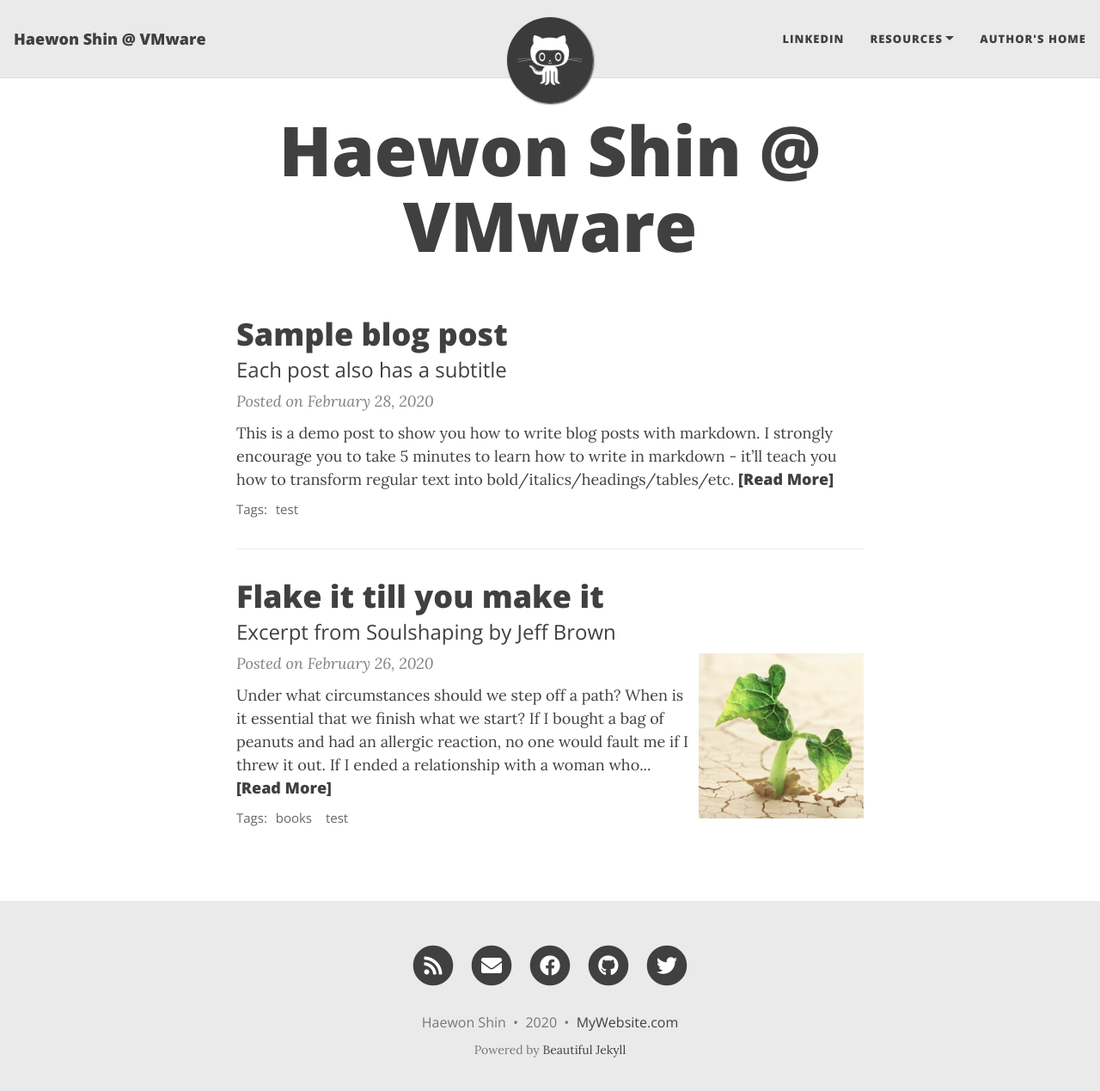
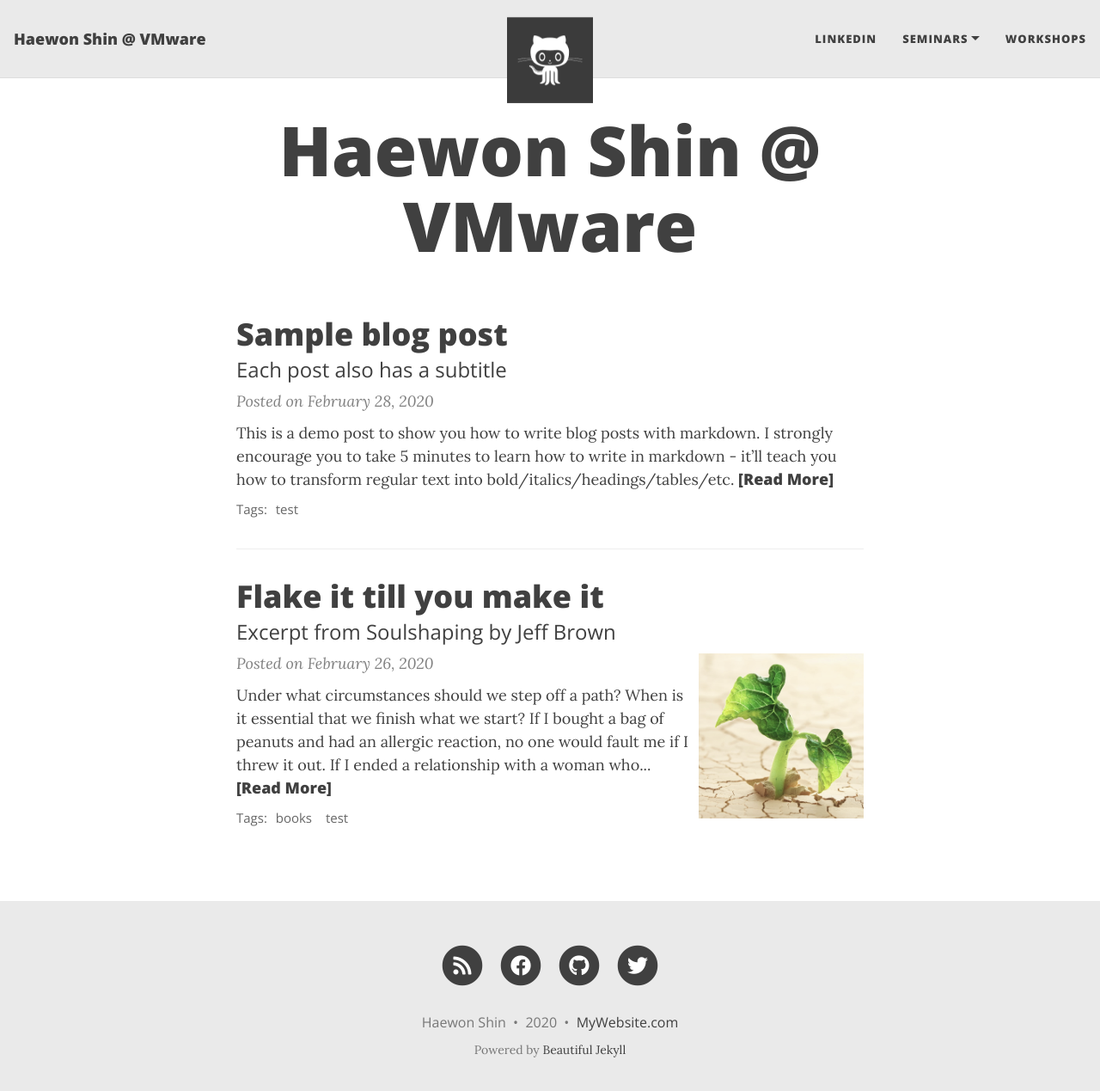
Before and after one commit to haewons-tanzu/haewons-tanzu.github.io, a Jekyll site: the page built from index.html, in a window 1280 px wide and 1282 px high. Shown: the top 1269 px of the window at 86% size. Built offline with Jekyll 4.4.1, drawn with Linux system fonts in a browser that asks for light colours; nearby versions of some CDN libraries; the list of posts is cut into pages by our own code.

Commit message:
Update _config.yml

```diff
--- a/_config.yml
+++ b/_config.yml
@@ -15,10 +15,10 @@ author: Haewon Shin
 
 navbar-links:
   LinkedIn: "https://www.linkedin.com/in/haewonshin/"
-  Resources:
+  Seminars:
     - Beautiful Jekyll: "https://beautifuljekyll.com"
     - Learn markdown: "https://www.markdowntutorial.com/"
-  Author's home: "https://deanattali.com"
+  Workshops: "https://deanattali.com"
 
 # --- Logo --- #
 
@@ -27,7 +27,7 @@ navbar-links:
 avatar: "/assets/img/avatar-icon.png"
 
 # By default, the image is cut into a circle. You can disable this behaviour by setting 'round-avatar: false'
-round-avatar: true
+round-avatar: false
 
 # If you want to have an image logo in the top-left corner instead of having the title of the website,
 # then specify the following parameter
@@ -39,8 +39,8 @@ round-avatar: true
 # Select the social network links that you want to show in the footer.
 # Uncomment the links you want to show and add your information to each one.
 social-network-links:
-  email: "someone@example.com"
-  facebook: deanattali
+#  email: "someone@example.com"
+  facebook: haewon.shin
   github: daattali
   twitter: daattali
 #  reddit: yourname
```
